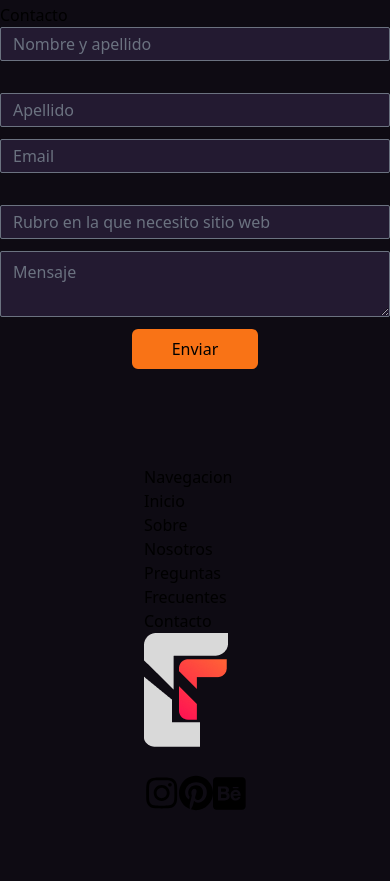
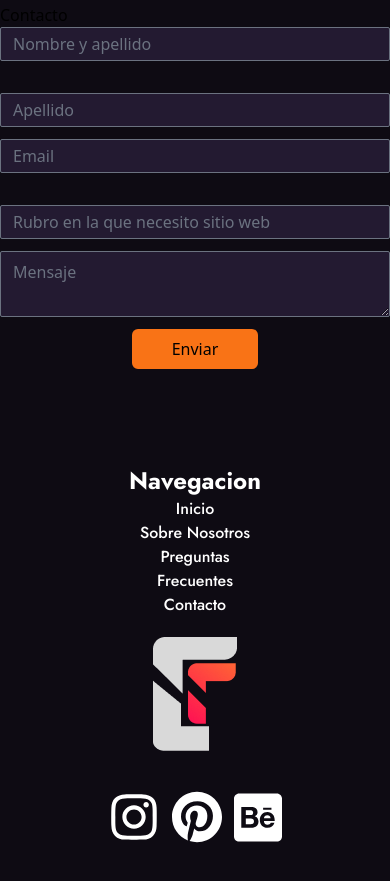
Before and after one commit to crisLeo-P01/proyectoAstro-peliculas, an Astro site: page / in a window 390 px wide. Shown: the part 2773-3654 px from the top of the page. Built offline with nearby package versions, Linux system fonts and the light colour scheme; Astro itself is replaced by a stand-in of ours.

Commit message:
Adaptado a mobile. Falta hipervinculos

```diff
--- a/src/components/Footer.astro
+++ b/src/components/Footer.astro
@@ -2,27 +2,41 @@
 import Behance from "@/icons/Behance.astro";
 import Instagram from "@/icons/Instagram.astro";
 import Pinterest from "@/icons/Pinterest.astro";
-
 ---
 
 <div class="">
-  <div class="flex flex-col md:flex-row justify-between max-w-7xl mx-auto py-24 px-36">
+  <div class="flex flex-col md:flex-row items-center md:justify-between gap-5 max-w-7xl mx-auto py-24 px-36">
     <div>
-      <h5>Navegacion</h5>
-      <ul>
-        <li><a href="">Inicio</a></li>
-        <li><a href="">Sobre Nosotros</a></li>
-        <li><a href="">Preguntas Frecuentes</a></li>
-        <li><a href="">Contacto</a></li>
+      <h5 class="text-white text-2xl text-center md:text-start">Navegacion</h5>
+      <ul class="[&>li]:text-white text-center md:text-start">
+        <li class="hover:text-orange-500"><a href="">Inicio</a></li>
+        <li class="hover:text-orange-500"><a href="">Sobre Nosotros</a></li>
+        <li class="hover:text-orange-500"><a href="">Preguntas Frecuentes</a></li>
+        <li class="hover:text-orange-500"><a href="">Contacto</a></li>
       </ul>
     </div>
     <div>
-      <img src="/logo-small.png" alt="" srcset="">
+      <img src="/logo-small.png" alt="crisleodev">
     </div>
-    <div class="flex items-center">
-      <Instagram />
-      <Pinterest />
-      <Behance />
+    <div class="flex items-center gap-3">
+      <a class="text-white hover:text-orange-600" href="#" target="_blank">
+        <Instagram />
+      </a>
+      <a class="text-white hover:text-orange-600" href="#" target="_blank">
+        <Pinterest />
+      </a>
+      <a class="text-white hover:text-orange-600" href="#" target="_blank">
+        <Behance />
+      </a>
     </div>
   </div>
 </div>
+
+<style>
+  h5 {
+    font-family: 'jost-bold';
+  }
+  li {
+    font-family: 'jost-medium';
+  }
+</style>
```
